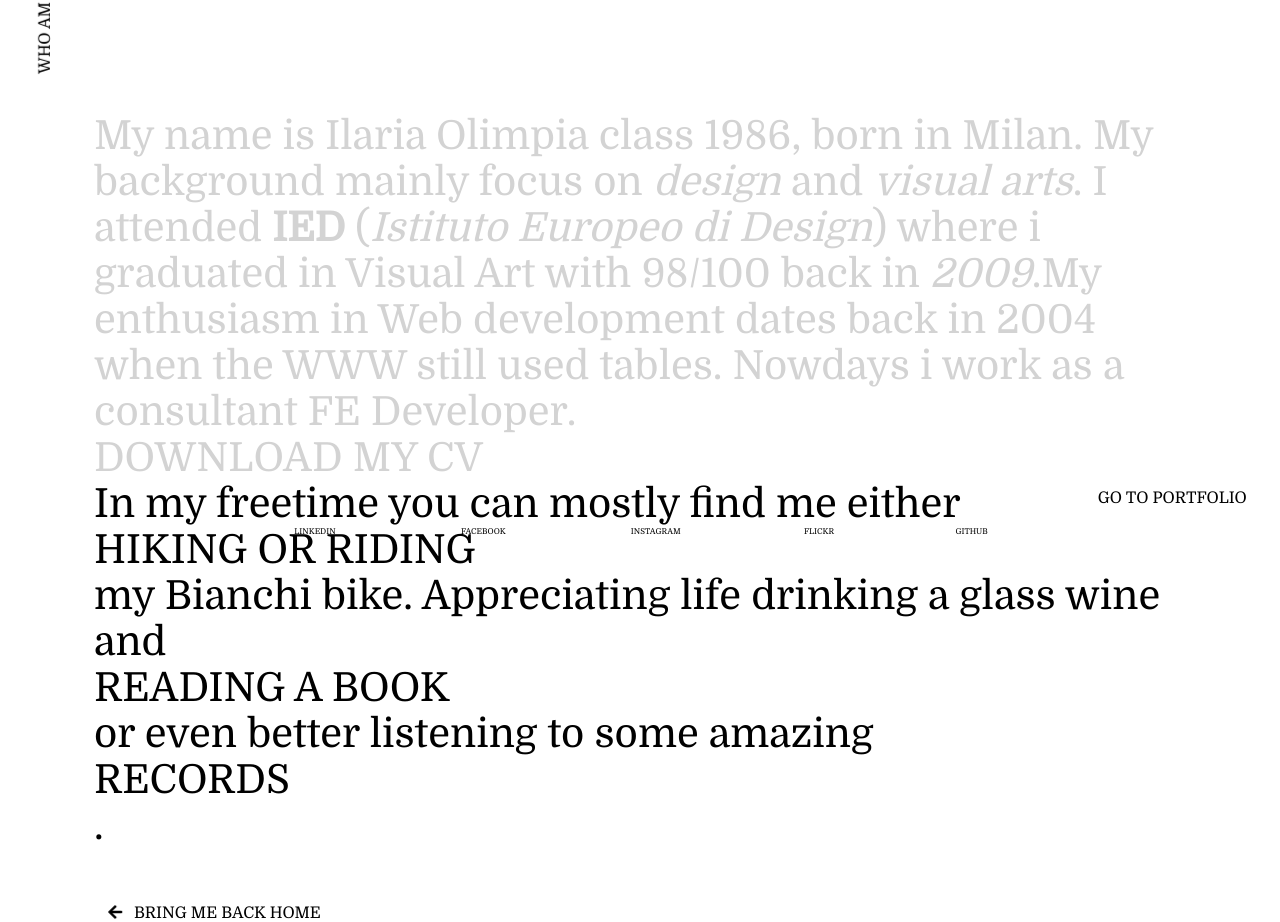
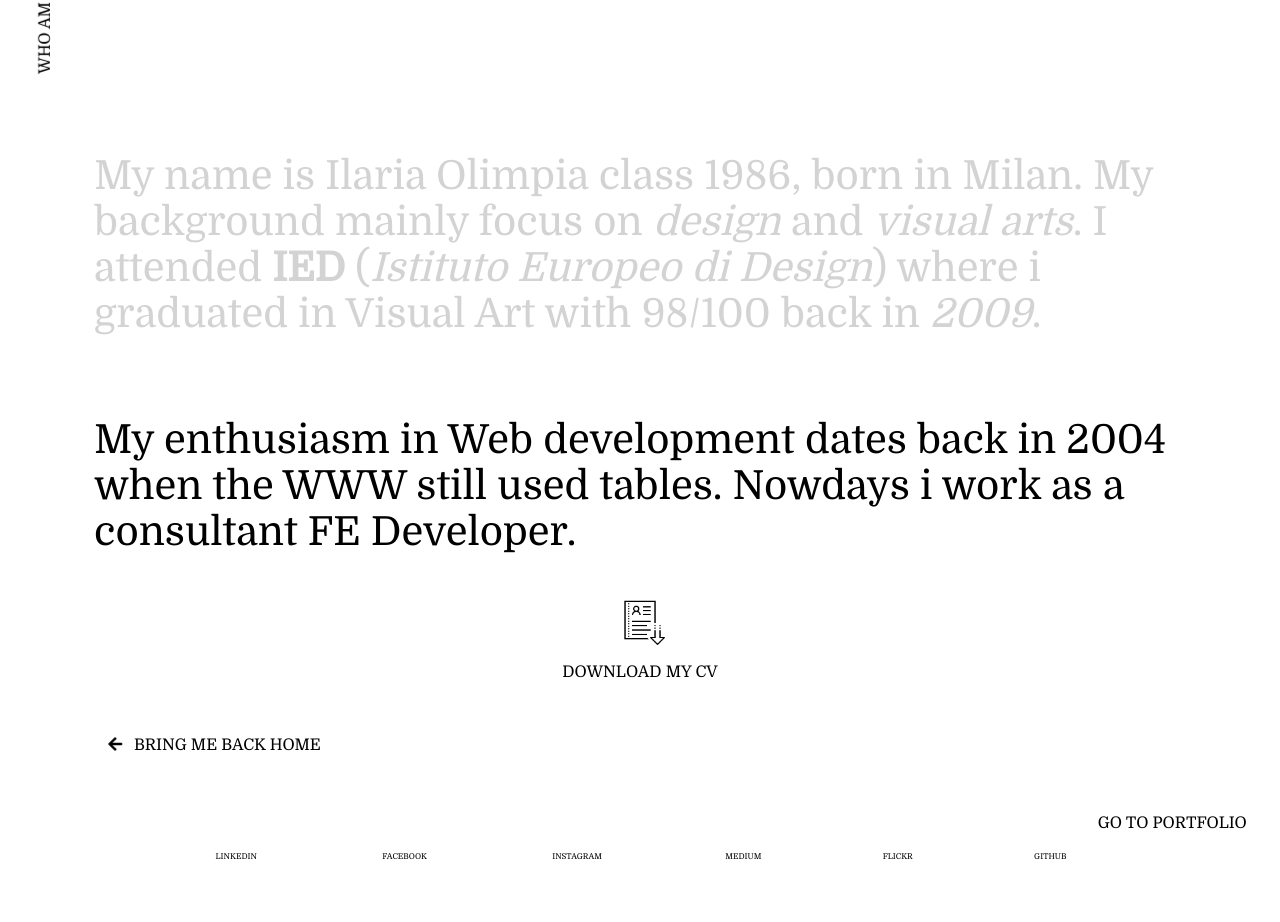
Before and after one commit to eroenegativo/my-portfolio, a Vue app: page /#/about in a window 1280 px wide. Shown: the part 380-1302 px from the top of the page. After the commit the page ends 1270 px from the top, so only its background shows below. Built offline with nearby package versions, Linux system fonts and the light colour scheme.

Commit message:
bugfix css

```diff
--- a/src/components/social-media.vue
+++ b/src/components/social-media.vue
@@ -16,11 +16,17 @@
                   Instagram
               </a>
           </li>
+             <li>
+              <a href="https://ilaria-posca.medium.com/" target="_blank" alt="Medium" class="social-link">
+                  <span>Medium</span>
+              </a>
+          </li>
           <li>
               <a href="https://www.flickr.com/photos/93959529@N05/" target="_blank" alt="Flickr" class="social-link">
                   <span>Flickr</span>
               </a>
           </li>
+
             <li>
               <a href="https://github.com/eroenegativo" target="_blank" alt="Github" class="social-link">
                   <span>Github</span>
--- a/src/pages/About.vue
+++ b/src/pages/About.vue
@@ -5,15 +5,15 @@
            <p class="description light">
            My name is Ilaria Olimpia  class 1986, born in Milan. My background mainly focus on <i>design</i> and <i>visual arts</i>.
            I attended <strong>IED</strong> (<i>Istituto Europeo di Design</i>) where i graduated
-           in Visual Art  with 98/100 back in <i>2009</i>.My enthusiasm in Web development dates back in 2004 when the WWW still used tables. Nowdays i work as a consultant FE Developer.
-            <a href="../assets/Ilaria_Olimpia_Posca_Resume_202106.pdf" target="" alt="cv download" download >
+           in Visual Art  with 98/100 back in <i>2009</i>.
+         </p>
+          <p class="description dark">
+           My enthusiasm in Web development dates back in 2004 when the WWW still used tables. Nowdays i work as a consultant FE Developer.
+         </p>
+         <a href="../assets/Ilaria_Olimpia_Posca_Resume_202106.pdf" target="" align="center" alt="cv download" download >
+           <img src="../assets/resume-icon.png" alt="icon-cv"><br/>
           <span>Download my CV</span>
          </a>
-         </p>
-          <p class="description dark">
-           In my freetime you can mostly find me either <a href="https://www.komoot.com/user/1295852012223" target="_blank" class="description"  alt="Hit me on Komoot">hiking or riding</a> my Bianchi bike.
-           Appreciating life drinking a glass wine and  <a href="https://www.goodreads.com/user/show/14753895-ilarja" target="_blank" class="description" alt="watch my library">reading a book</a> or even better listening to some amazing <a href="https://www.discogs.com/user/eroenegativo/collection" target="_blank"  alt="sneak peak to my vinyl collection">records</a>.
-         </p>
        </div>
       <router-link   to="/" class="nav-link">
                 <font-awesome-icon :icon="['fa', 'arrow-left']"/><span>bring me back Home</span>
--- a/src/stylesheet/default.scss
+++ b/src/stylesheet/default.scss
@@ -10,8 +10,7 @@
 }
  #about, #work{
     padding: 5% 5%;
-    height: 100vh;
-    overflow:visible;
+
 
 }
 
--- a/src/stylesheet/index.css
+++ b/src/stylesheet/index.css
@@ -1,12 +1,12 @@
 @import url("https://fonts.googleapis.com/css2?family=Montserrat&display=swap");
 @import url("https://fonts.googleapis.com/css2?family=Domine&display=swap");
 body {
-  font-family: 'Domine', serif;
+  font-family: "Domine", serif;
   font-size: 10px;
 }
 
 h1, h2, h3 {
-  font-family: 'Montserrat', sans-serif;
+  font-family: "Montserrat", sans-serif;
   text-transform: uppercase;
   font-size: 50px;
   line-height: 100px;
@@ -18,9 +18,8 @@ h2.section-title {
   text-align: left;
   margin: 0;
 }
-
 h2.section-title::before {
-  content: '.';
+  content: ".";
 }
 
 h2 {
@@ -44,22 +43,17 @@ h6 {
 }
 
 a {
-  display: block;
   text-transform: uppercase;
   font-weight: 400;
   color: inherit;
   text-decoration: none;
 }
-a.description {
-    display: inline-block
-  font-weight: 400;
-  color: inherit;
-  text-decoration: none;
+a .description {
+  text-transform: none;
 }
 a.project-link {
   font-size: 20px;
 }
-
 a.social-link {
   font-size: 8px;
   white-space: pre;
@@ -75,7 +69,6 @@ h2.section-title {
   line-height: 1;
   font-weight: 900;
 }
-
 h2.section-title i {
   font-weight: 100;
 }
@@ -84,11 +77,19 @@ h2.section-title i {
   body {
     font-size: 16px;
   }
+
   h1, h2, h3 {
     font-size: 100px;
   }
   h1.section-title, h2.section-title, h3.section-title {
     padding: 5% 0;
+  }
+
+  a.description {
+    display: inline-block;
+    font-size: 25px;
+    padding: 0;
+    margin: 0;
   }
   a.project-link {
     font-size: 30px;
@@ -96,42 +97,20 @@ h2.section-title i {
   a.social-link {
     font-size: 8px;
   }
+
   body {
     font-size: 16px;
   }
 }
-
 .slide-paragraph {
   text-align: left;
 }
 
-p.description {
-  font-size: 25px;
-  padding: 0;
-  margin: 0;
-}
-
-p.description.light {
+p.light {
   color: lightgrey;
   text-align: center;
 }
-
-p.description.dark {
-  color: inherit;
-}
-
-p.description.dark p.description {
-  font-size: 25px;
-  padding: 0;
-  margin: 0;
-}
-
-p.description.dark p.description.light {
-  color: lightgrey;
-  text-align: center;
-}
-
-p.description.dark p.description.dark {
+p.dark {
   color: inherit;
   text-align: center;
 }
@@ -146,6 +125,7 @@ p.description.dark p.description.dark {
   h1 span:last-child, h2 span:last-child, h3 span:last-child {
     float: right;
   }
+
   h2.section-title {
     font-size: 100px;
     font-weight: 900;
@@ -154,8 +134,9 @@ p.description.dark p.description.dark {
     font-weight: 100;
     padding: 0;
   }
+
   p.description {
-      font-size: 25px;
+    font-size: 40px;
   }
   p.description.light {
     text-align: left;
@@ -164,69 +145,40 @@ p.description.dark p.description.dark {
     text-align: left;
   }
 }
-
 .row {
-  display: -webkit-box;
-  display: -ms-flexbox;
   display: flex;
-  -webkit-box-orient: horizontal;
-  -webkit-box-direction: normal;
-      -ms-flex-direction: row;
   flex-direction: row;
   width: 100%;
 }
 
 .column {
-  display: -webkit-box;
-  display: -ms-flexbox;
   display: flex;
-  -webkit-box-orient: vertical;
-  -webkit-box-direction: normal;
-      -ms-flex-direction: column;
   flex-direction: column;
 }
 
 .columnreverse, .box:last-child .box-wrapper {
-  display: -webkit-box;
-  display: -ms-flexbox;
   display: flex;
-  -webkit-box-orient: vertical;
-  -webkit-box-direction: reverse;
-      -ms-flex-direction: column-reverse;
   flex-direction: column-reverse;
 }
 
 .align-center {
-  -webkit-box-align: center;
-      -ms-flex-align: center;
   align-items: center;
 }
 
 .justify-center {
-  -webkit-box-pack: center;
-      -ms-flex-pack: center;
   justify-content: center;
 }
 
 .space-between {
-  -webkit-box-pack: justify;
-      -ms-flex-pack: justify;
   justify-content: space-between;
 }
 
 .rowreverse {
-  display: -webkit-box;
-  display: -ms-flexbox;
   display: flex;
-  -webkit-box-orient: horizontal;
-  -webkit-box-direction: reverse;
-      -ms-flex-direction: row-reverse;
   flex-direction: row-reverse;
 }
 
 .items-center {
-  -webkit-box-align: center;
-      -ms-flex-align: center;
   align-items: center;
 }
 
@@ -237,7 +189,6 @@ p.description.dark p.description.dark {
 * {
   -webkit-font-smoothing: antialiased;
   -moz-osx-font-smoothing: grayscale;
-  -webkit-box-sizing: border-box;
   box-sizing: border-box;
 }
 
@@ -249,8 +200,6 @@ p.description.dark p.description.dark {
 
 #about, #work {
   padding: 5% 5%;
-  height: 100vh;
-  overflow: visible;
 }
 
 hr {
@@ -272,12 +221,10 @@ img {
        left:0;
     }*/
 }
-
 #toggle input[type=checkbox] {
   content: "";
   visibility: hidden;
 }
-
 #toggle label > span.light {
   display: inline-block;
   width: 14px;
@@ -287,7 +234,6 @@ img {
   border-radius: 100%;
   margin-right: 2%;
 }
-
 #toggle label > span.dark {
   display: inline-block;
   position: absolute;
@@ -308,7 +254,6 @@ a.nav-link {
   display: block;
   color: inherit;
 }
-
 a.nav-link.right {
   float: right;
   width: 100%;
@@ -319,37 +264,25 @@ a.nav-link.right {
   position: absolute;
   top: 50%;
   left: 0%;
-  -webkit-transform: rotate(-90deg);
   transform: rotate(-90deg);
   z-index: 100;
 }
-
 .main-nav ul {
   list-style-type: none;
 }
-
 .main-nav ul li {
   margin: 0 10px;
 }
 
 nav.social-media-nav ul {
-  display: -webkit-box;
-  display: -ms-flexbox;
   display: flex;
-  -webkit-box-orient: horizontal;
-  -webkit-box-direction: normal;
-      -ms-flex-direction: row;
   flex-direction: row;
-  -webkit-box-pack: center;
-      -ms-flex-pack: center;
   justify-content: center;
   padding: 0;
 }
-
 nav.social-media-nav ul li {
   padding: 0 5%;
 }
-
 nav.social-media-nav ul li a:hover {
   text-decoration: line-through;
 }
@@ -360,31 +293,24 @@ nav.social-media-nav ul li a:hover {
   line-height: 50px;
   width: 100%;
 }
-
 .box-button a {
   display: block;
 }
-
 .box:first-child {
   text-align: left;
 }
-
 .box:first-child .box-wrapper {
   border-top: 1px solid;
 }
-
 .box:last-child {
   text-align: right;
 }
-
 .box:last-child .box-wrapper {
   border-bottom: 1px solid;
 }
-
 .box:last-child .box-button {
   text-align: left;
 }
-
 .box:last-child .box-button ul {
   margin: 0;
 }
@@ -410,12 +336,15 @@ hr {
   .mobile-only {
     display: none;
   }
+
   .desktop-only {
     display: block;
   }
+
   .main-nav {
     left: 0;
   }
+
   #toggle label > span.light {
     width: 20px;
     height: 20px;
@@ -424,24 +353,25 @@ hr {
     width: 20px;
     height: 20px;
   }
+
   .row.projects {
     margin: 10% 0;
   }
+
   #about .column {
     margin: 5% 0;
   }
+
   hr {
     width: 50vw;
   }
 }
-
 .modal-content {
   position: fixed;
   width: 700px;
   height: auto;
   top: 50%;
   left: 50%;
-  -webkit-transform: translate(-50%, -50%);
   transform: translate(-50%, -50%);
   -webkit-animation-name: zoom;
   -webkit-animation-duration: 0.6s;
@@ -457,69 +387,41 @@ hr {
     -webkit-transform: scale(1);
   }
 }
-
 @keyframes zoom {
   from {
-    -webkit-transform: scale(0);
     transform: scale(0);
   }
   to {
-    -webkit-transform: scale(1);
     transform: scale(1);
   }
 }
-
 .before-enter {
   opacity: 0;
-  -webkit-transform: translateY(100px);
   transform: translateY(100px);
-  -webkit-transition: all 2s ease-out;
   transition: all 2s ease-out;
 }
 
 .enter {
   opacity: 1;
-  -webkit-transform: translateY(0px);
   transform: translateY(0px);
 }
 
 .fa-arrow-left.fa-w-14 {
-  -webkit-animation: scroll .35s ease-in alternate infinite;
-          animation: scroll .35s ease-in alternate infinite;
+  animation: scroll 0.35s ease-in alternate infinite;
 }
-
 .fa-arrow-left.fa-w-14:before {
-  -webkit-transform: rotate(45deg) translateX(-23%);
   transform: rotate(45deg) translateX(-23%);
-  -webkit-transform-origin: top left;
   transform-origin: top left;
 }
-
 .fa-arrow-left.fa-w-14:after {
-  -webkit-transform: rotate(-45deg) translateX(23%);
   transform: rotate(-45deg) translateX(23%);
-  -webkit-transform-origin: top right;
   transform-origin: top right;
 }
-
-@-webkit-keyframes scroll {
+@keyframes scroll {
   0% {
-    -webkit-transform: translateX(0);
     transform: translateX(0);
   }
   100% {
-    -webkit-transform: translateX(10px);
-            transform: translateX(10px);
-  }
-}
-
-@keyframes scroll {
-  0% {
-    -webkit-transform: translateX(0);
-            transform: translateX(0);
-  }
-  100% {
-    -webkit-transform: translateX(10px);
     transform: translateX(10px);
   }
 }
@@ -530,4 +432,5 @@ hr {
     width: 100%;
   }
 }
+
 /*# sourceMappingURL=index.css.map */
--- a/src/stylesheet/typography.css
+++ b/src/stylesheet/typography.css
@@ -46,12 +46,6 @@ h6 {
 a {
   display: block;
   text-transform: uppercase;
-  font-weight: 400;
-  color: inherit;
-  text-decoration: none;
-}
-a.description{
-  display: block;
   font-weight: 400;
   color: inherit;
   text-decoration: none;
--- a/src/stylesheet/typography.scss
+++ b/src/stylesheet/typography.scss
@@ -38,11 +38,14 @@ h6{
     font-weight: 200;
 }
 a{
-    display: block;
+
     text-transform: uppercase;
     font-weight: 400;
     color:inherit;
     text-decoration: none;
+    .description{
+        text-transform: none;
+    }
     &.project-link{
         font-size: 20px;
     }
@@ -80,6 +83,12 @@ h2.section-title{
          }
      }
      a{
+        &.description{
+            display: inline-block;
+            font-size: 25px;
+            padding: 0;
+            margin:0;
+        }
         &.project-link{
             font-size: 30px;
         }
@@ -96,10 +105,7 @@ h2.section-title{
     text-align: left;
 }
  p{
-     &.description{
-         font-size: 30px;
-         padding: 0;
-         margin:0;
+
          &.light{
              color:lightgrey;
              text-align:center;
@@ -109,7 +115,6 @@ h2.section-title{
             text-align: center;
         }
      }
- }
  @media (min-width:1024px) {
     h1, h2,h3{
         font-size: 120px;
```
Also changed, not shown: src/stylesheet/index.scss (line endings or trailing spaces), 1 other file (tests, documents, lock files or other folders). Lines whose indentation alone changed are shown as unchanged.
